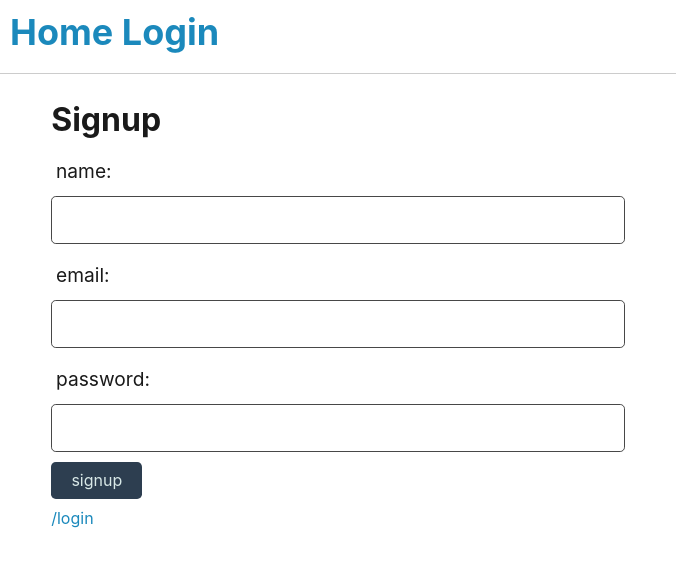
After one commit to pacoavocado/u_da_mvc_HW14, a Node project: template views/signup.handlebars in a window 1280 px wide. The commit adds this page. Shown: the top 567 px of the page, without its empty margins (0-676 px from the left). Run offline with Node 20 templates, Linux system fonts and the light colour scheme; the template is opened without the code that fills it, so the values that code supplies are empty; some libraries are stand-ins or nearby versions.

Commit message:
touch ups only from now onz

```diff
--- /dev/null
+++ b/public/js/signup.js
@@ -0,0 +1,25 @@
+const signupFormHandler = async (event) => {
+    event.preventDefault();
+
+    const name = document.querySelector('#name-signup').value.trim();
+    const email = document.querySelector('#email-signup').value.trim();
+    const password = document.querySelector('#password-signup').value.trim();
+
+    if (name && email && password) {
+      const response = await fetch('/api/users', {
+        method: 'POST',
+        body: JSON.stringify({ name, email, password }),
+        headers: { 'Content-Type': 'application/json' },
+      });
+
+      if (response.ok) {
+        document.location.replace('/dashboard');
+      } else {
+        alert(response.statusText);
+      }
+    }
+  };
+
+  document
+  .querySelector('.signup-form')
+  .addEventListener('submit', signupFormHandler);
--- a/seeds/blogData.json
+++ b/seeds/blogData.json
@@ -6,7 +6,6 @@
   {
     "name": "Authentication vs. Authorization",
     "description": "There is a difference between authentication and authorization.  Authentication means confirming your own identity, whereas authorization means being allowed access to the system"
-
   },
   {
     "name": "Object-Relational Mapping",
--- a/views/blog.handlebars
+++ b/views/blog.handlebars
@@ -11,6 +11,6 @@
     needed
   </p> --}}
   <p>
-    <button class="btn btn-primary">Cool U Read This</button>
+    <button class="btn btn-primary"><a href="/">Home</a></button>
   </p>
 </div>
--- a/views/layouts/main.handlebars
+++ b/views/layouts/main.handlebars
@@ -18,8 +18,8 @@
         <a href="/">Home</a>
         <!-- Conditionally render login or logout links -->
         {{#if logged_in}}
-        <a href="/dashboard">Dashboard</a> |
-        <button class="no-button" id="logout">Logout</button>
+        <a href="/dashboard">Dashboard</a>
+        <button class="no-button" id="logout"><a>Logout</a></button>
         {{else}}
         <a href="/login">Login</a>
         {{/if}}
--- a/views/login.handlebars
+++ b/views/login.handlebars
@@ -15,8 +15,9 @@
         <button class="btn btn-primary" type="submit">login</button>
       </div>
     </form>
+    <a href="/signup">/Create login</a>
   </div>
-  <div class="col-md-6">
+  {{!-- <div class="col-md-6">
     <h2>Signup</h2>
 
     <form class="form signup-form">
@@ -36,7 +37,7 @@
         <button class="btn btn-primary" type="submit">signup</button>
       </div>
     </form>
-  </div>
+  </div> --}}
 </div>
 
 <script src="./js/login.js"></script>
--- /dev/null
+++ b/views/signup.handlebars
@@ -0,0 +1,27 @@
+<div class="row">
+    <div class="col-md-6">
+        <h2>Signup</h2>
+
+        <form class="form signup-form">
+            <div class="form-group">
+                <label for="name-signup">name:</label>
+                <input class="form-input" type="text" id="name-signup" />
+            </div>
+            <div class="form-group">
+                <label for="email-signup">email:</label>
+                <input class="form-input" type="text" id="email-signup" />
+            </div>
+            <div class="form-group">
+                <label for="password-signup">password:</label>
+                <input class="form-input" type="password" id="password-signup" />
+            </div>
+            <div class="form-group">
+                <button class="btn btn-primary" type="submit">signup</button>
+            </div>
+            <a href="/login">/login</a>
+        </form>
+    </div>
+</div>
+
+
+<script src="./js/signup.js"></script>
```
Also changed, not shown: controllers/homeRoutes.js (+9 -0 lines), public/js/login.js (+22 -21 lines).
